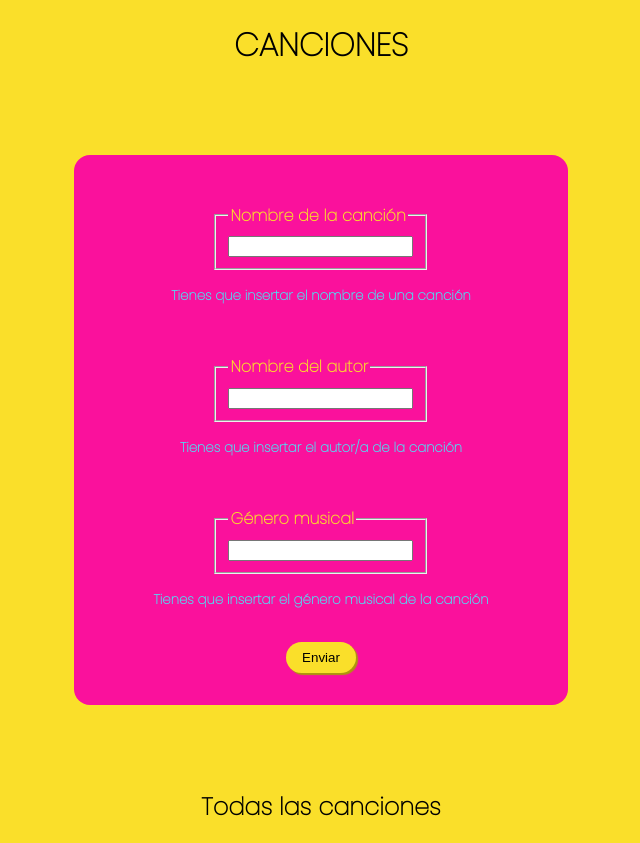
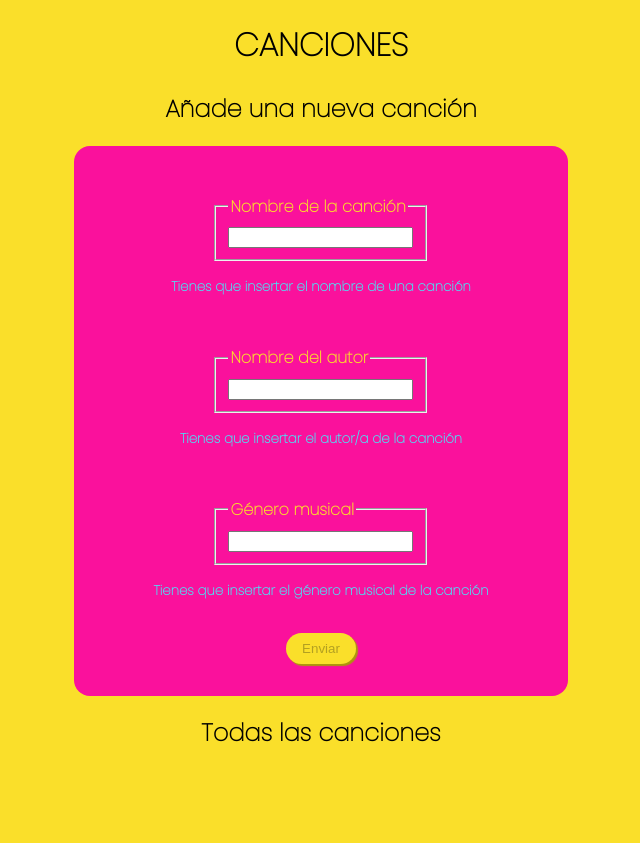
Before and after one commit to Arrshe/CRUD-canciones-angular, an Angular app in the folder crud-canciones-angular/: page / in a window 1280 px wide. Shown: the whole page, without its empty margins (319-959 px from the left). After the commit the page ends 800 px from the top, so only its background shows below. Built offline with nearby package versions, Linux system fonts and the light colour scheme.

Commit message:
comentarios en formulario y creado ngdestroy para desubscribirse en la lista de canciones

```diff
--- a/crud-canciones-angular/src/app/components/agregar-cancion/agregar-cancion.component.html
+++ b/crud-canciones-angular/src/app/components/agregar-cancion/agregar-cancion.component.html
@@ -1,5 +1,9 @@
+<h2>Añade una nueva canción</h2>
+
 <div class="container">
     <form class="form-agregar-cancion" [formGroup]="formulario" (ngSubmit)="onSubmit()">
+
+        <!--********** INPUT NOMBRE CANCION ***********-->
         <div class="form-agregar-cancion__form-group">
             <fieldset>
                 <legend>Nombre de la canción</legend>
@@ -8,8 +12,9 @@
             <small class="form-agregar-cancion__form-group__msg-error" *ngIf="formulario.get('nombreCancion')?.invalid">
                 Tienes que insertar el nombre de una canción
             </small>
+        </div>
 
-        </div>
+        <!--********** INPUT NOMBRE AUTOR ***********-->
         <div class="form-agregar-cancion__form-group">
             <fieldset>
                 <legend>Nombre del autor</legend>
@@ -19,6 +24,8 @@
                 Tienes que insertar el autor/a de la canción
             </small>
         </div>
+
+        <!--********** INPUT GÉNERO MUSICAL ***********-->
         <div class="form-agregar-cancion__form-group">
             <fieldset>
                 <legend>Género musical</legend>
@@ -28,6 +35,8 @@
                 Tienes que insertar el género musical de la canción
             </small>
         </div>
-        <input class="form-agregar-cancion__boton-submit" type="submit" value="Enviar">
+
+        <!--********** INPUT SUBMIT ***********-->
+        <input class="form-agregar-cancion__boton-submit" type="submit" value="Enviar" [disabled]="formulario.invalid">
     </form>
 </div>
--- a/crud-canciones-angular/src/app/components/agregar-cancion/agregar-cancion.component.scss
+++ b/crud-canciones-angular/src/app/components/agregar-cancion/agregar-cancion.component.scss
@@ -5,7 +5,6 @@
     width: 100%;
     align-items: center;
     justify-content: center;
-    padding: 4rem 0rem;
 
     .form-agregar-cancion{
         display: flex;
--- a/crud-canciones-angular/src/app/components/canciones/canciones.component.ts
+++ b/crud-canciones-angular/src/app/components/canciones/canciones.component.ts
@@ -1,4 +1,5 @@
 import { Component, OnInit } from '@angular/core';
+import { Subscription } from 'rxjs';
 import Cancion from 'src/app/model/Cancion';
 import { CrudServiceService } from 'src/app/services/crud-service.service';
 
@@ -11,15 +12,29 @@ export class CancionesComponent implements OnInit {
 
   canciones: Cancion[] = [];
 
+  //array para guardar las subscripciones observables
+  listaObservers!: Array<Subscription>;
+
   constructor(
     private crudService:CrudServiceService
   ) { }
 
   ngOnInit(): void {
 
-    this.crudService.getCanciones$().subscribe(canciones =>{
+    const subsCanciones = this.crudService.getCanciones$().subscribe(canciones =>{
       this.canciones = canciones;
     });
+
+    //guardamos las subscripciones observables en el array
+    this.listaObservers = [subsCanciones];
+  }
+
+  //nos desubscribimos para ahorrar recursos
+  ngOnDestroy():void{
+
+    this.listaObservers.forEach(sub=>sub.unsubscribe());
+    console.log("--on destroy");
+
   }
 
 }
```
